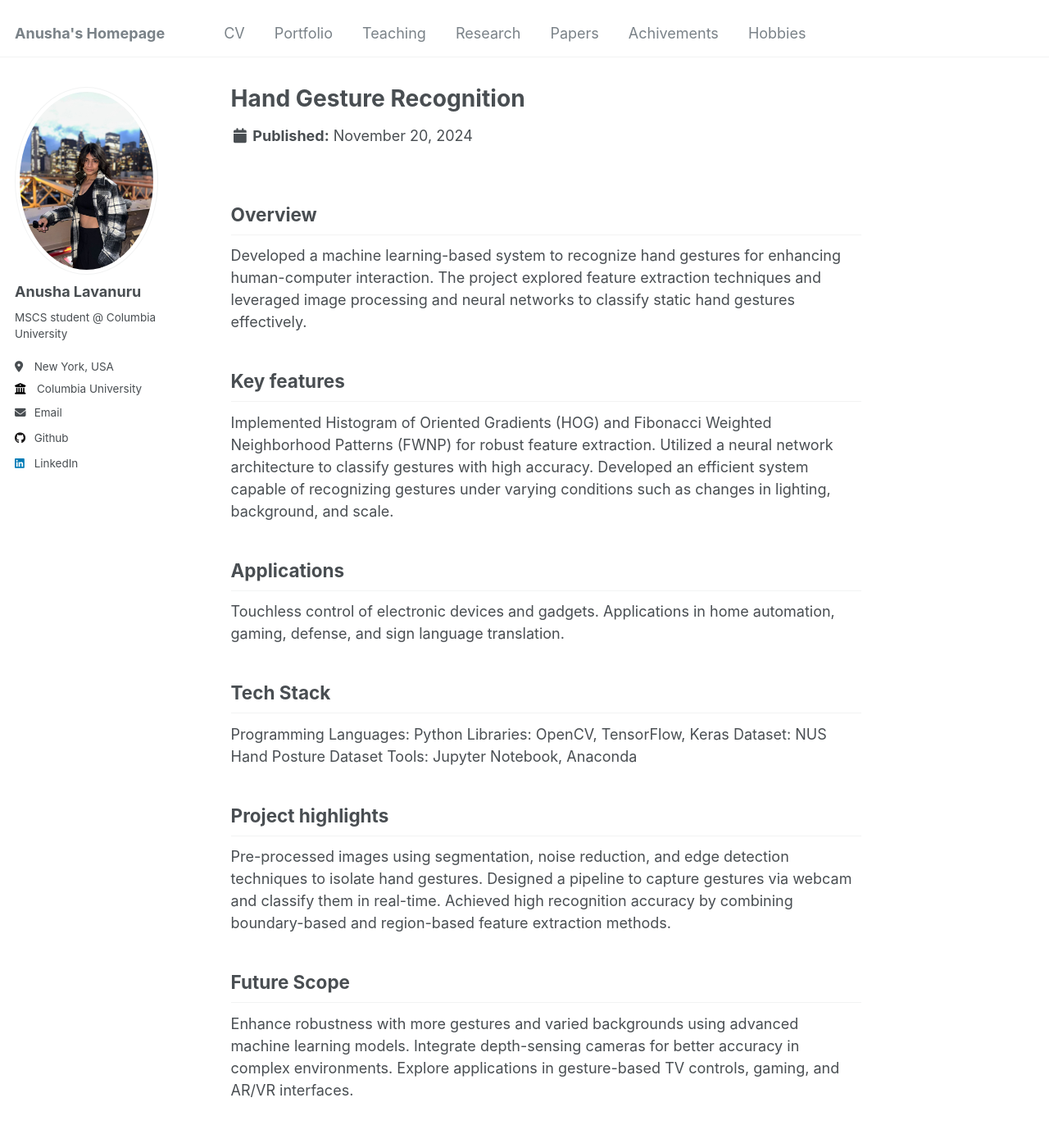
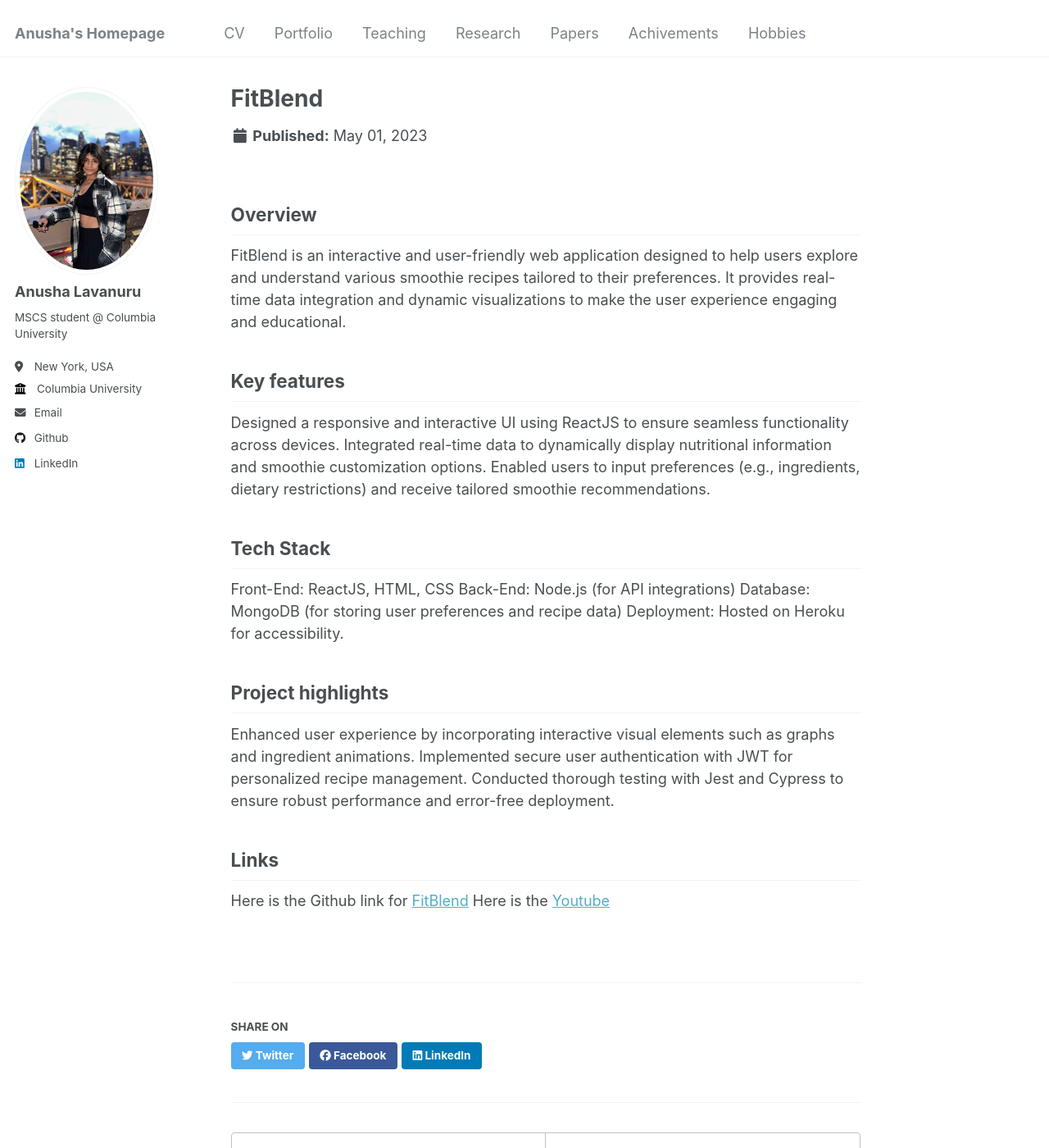
Before and after one commit to AnushaLavanuru5/AnushaL.github.io, a Jekyll site: the page built from _portfolio/portfolio-3.md, in a window 1280 px wide and 1400 px high. Shown: the whole window at 82% size. Built offline with Jekyll 4.4.1, drawn with Linux system fonts in a browser that asks for light colours.

Commit message:
Update portfolio-3.md

```diff
--- a/_portfolio/portfolio-3.md
+++ b/_portfolio/portfolio-3.md
@@ -1,39 +1,33 @@
 ---
-title: "Hand Gesture Recognition"
-excerpt: "Dec 2020 Short description of portfolio item number 1<br/><img src='/images/500x300.png'>"
+title: "FitBlend"
+excerpt: "Front end application<br/><img src='/images/500x300.png'>"
+date: May 2023
 collection: portfolio
 ---
 Overview
 ---
-Developed a machine learning-based system to recognize hand gestures for enhancing human-computer interaction. The project explored feature extraction techniques and leveraged image processing and neural networks to classify static hand gestures effectively.
+FitBlend is an interactive and user-friendly web application designed to help users explore and understand various smoothie recipes tailored to their preferences. It provides real-time data integration and dynamic visualizations to make the user experience engaging and educational.
 
 Key features
 ---
-Implemented Histogram of Oriented Gradients (HOG) and Fibonacci Weighted Neighborhood Patterns (FWNP) for robust feature extraction.
-Utilized a neural network architecture to classify gestures with high accuracy.
-Developed an efficient system capable of recognizing gestures under varying conditions such as changes in lighting, background, and scale.
-
-
-Applications
----
-Touchless control of electronic devices and gadgets.
-Applications in home automation, gaming, defense, and sign language translation.
+Designed a responsive and interactive UI using ReactJS to ensure seamless functionality across devices.
+Integrated real-time data to dynamically display nutritional information and smoothie customization options.
+Enabled users to input preferences (e.g., ingredients, dietary restrictions) and receive tailored smoothie recommendations.
 
 Tech Stack
 ---
-Programming Languages: Python
-Libraries: OpenCV, TensorFlow, Keras
-Dataset: NUS Hand Posture Dataset
-Tools: Jupyter Notebook, Anaconda
+Front-End: ReactJS, HTML, CSS
+Back-End: Node.js (for API integrations)
+Database: MongoDB (for storing user preferences and recipe data)
+Deployment: Hosted on Heroku for accessibility.
 
 Project highlights
 ---
-Pre-processed images using segmentation, noise reduction, and edge detection techniques to isolate hand gestures.
-Designed a pipeline to capture gestures via webcam and classify them in real-time.
-Achieved high recognition accuracy by combining boundary-based and region-based feature extraction methods.
+Enhanced user experience by incorporating interactive visual elements such as graphs and ingredient animations.
+Implemented secure user authentication with JWT for personalized recipe management.
+Conducted thorough testing with Jest and Cypress to ensure robust performance and error-free deployment.
 
-Future Scope
+Links
 ---
-Enhance robustness with more gestures and varied backgrounds using advanced machine learning models.
-Integrate depth-sensing cameras for better accuracy in complex environments.
-Explore applications in gesture-based TV controls, gaming, and AR/VR interfaces.
+Here is the Github link for [FitBlend](https://github.com/tanishabisht/UI-FitBlend)
+Here is the [Youtube](https://www.youtube.com/watch?v=6DMfQaXXP1k)
```
